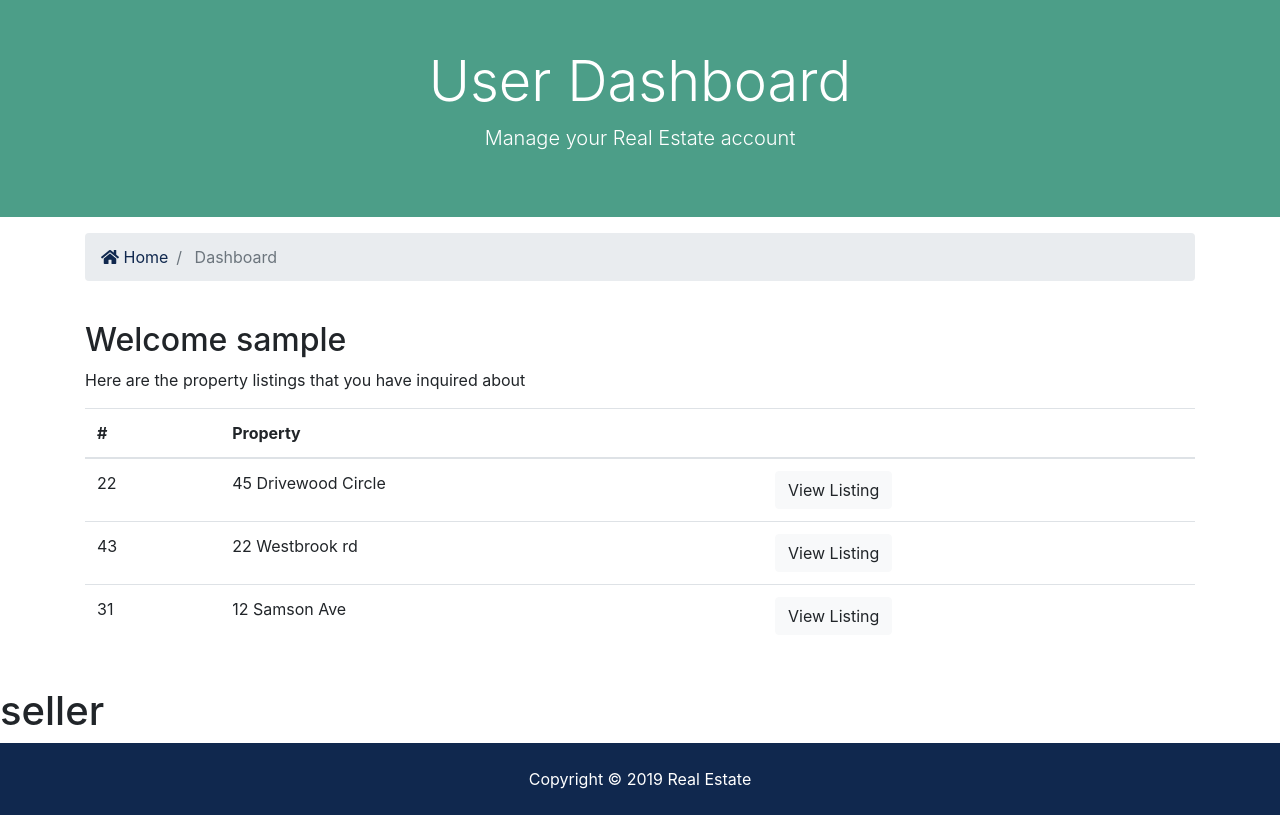
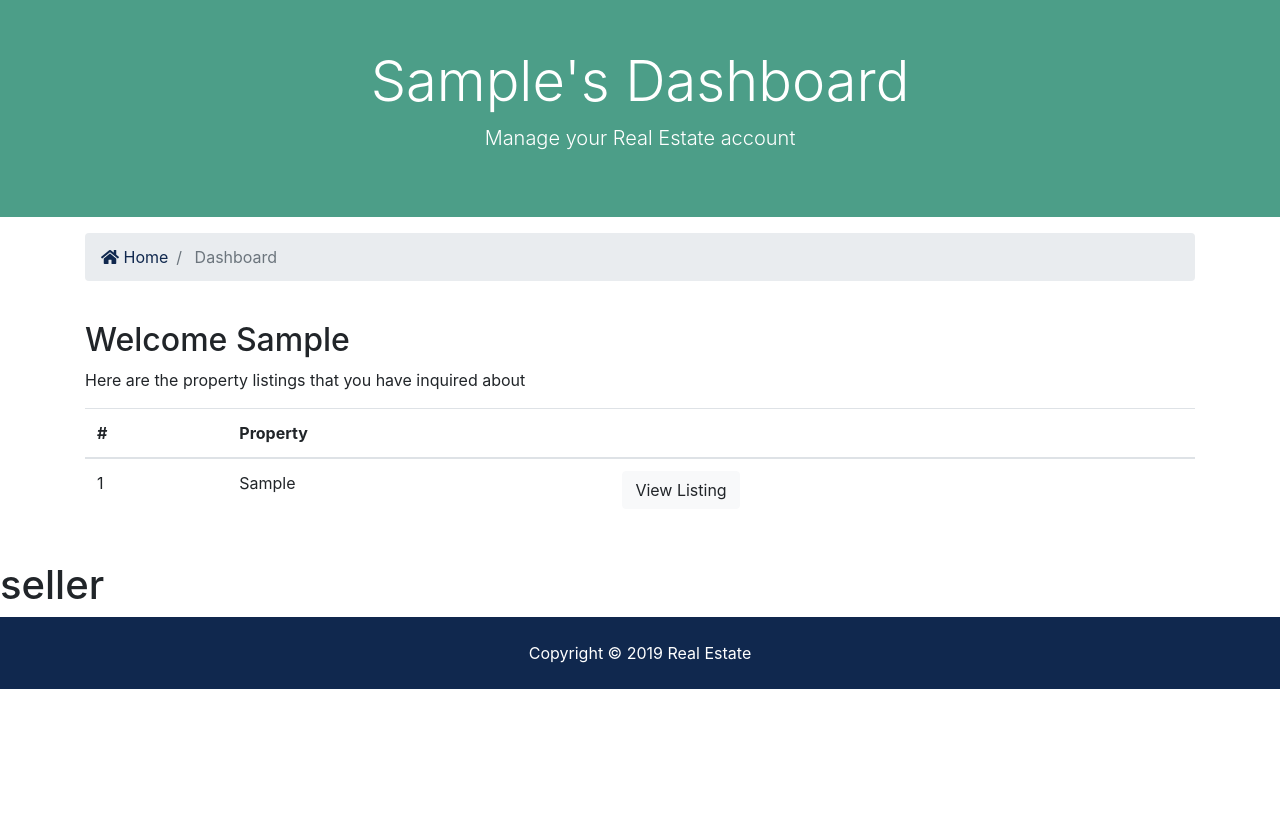
Before and after one commit to aayushgupta97/RealEstate_Django_TTN, a Django app: page /accounts/dashboard/ in a window 1280 px wide. Shown: the part 112-927 px from the top of the page. After the commit the page ends 801 px from the top, so only its background shows below. Run offline with Django 3.2, Linux system fonts and the light colour scheme; a user stored in the database is signed in; tables that the repository leaves empty hold one stand-in row (values such as "Sample post"); some libraries are stand-ins or nearby versions.

Commit message:
dynamic buyer dashboard

```diff
--- a/accounts/templates/accounts/dashboard.html
+++ b/accounts/templates/accounts/dashboard.html
@@ -1,12 +1,12 @@
 {% extends 'base.html' %}
-
+{% load username_capitalize %}
 {% block content %}
 
  <section id="showcase-inner" class="py-5 text-white">
     <div class="container">
       <div class="row text-center">
         <div class="col-md-12">
-          <h1 class="display-4">User Dashboard</h1>
+          <h1 class="display-4">{{ user.username|username_capitalize }}'s Dashboard</h1>
           <p class="lead">Manage your Real Estate account</p>
         </div>
       </div>
@@ -34,7 +34,8 @@
     <div class="container">
       <div class="row">
         <div class="col-md-12">
-          <h2>Welcome {{ request.user }}</h2>
+          <h2>Welcome {{ user.first_name }}</h2>
+            {% if contacts %}
               <p>Here are the property listings that you have inquired about</p>
               <table class="table">
                 <thead>
@@ -45,29 +46,20 @@
                   </tr>
                 </thead>
                 <tbody>
+                {% for contact in contacts %}
                   <tr>
-                <td>22</td>
-                <td>45 Drivewood Circle</td>
+                    <td>{{ contact.id }}</td>
+                    <td>{{ contact.property }}</td>
                     <td>
-                  <a class="btn btn-light" href="#">View Listing</a>
+                      <a class="btn btn-light" href="{% url 'property' contact.property_id %}">View Listing</a>
                     </td>
                   </tr>
-              <tr>
-                <td>43</td>
-                <td>22 Westbrook rd</td>
-                <td>
-                  <a class="btn btn-light" href="#">View Listing</a>
-                </td>
-              </tr>
-              <tr>
-                <td>31</td>
-                <td>12 Samson Ave</td>
-                <td>
-                  <a class="btn btn-light" href="#">View Listing</a>
-                </td>
-              </tr>
+                {% endfor %}
                 </tbody>
               </table>
+            {% else %}
+                <p>You have not made any enquiries </p>
+            {% endif %}
         </div>
       </div>
     </div>
--- /dev/null
+++ b/accounts/templatetags/username_capitalize.py
@@ -0,0 +1,8 @@
+from django import template
+
+register = template.Library()
+
+
+@register.filter()
+def username_capitalize(value):
+    return value.capitalize()
--- a/accounts/views.py
+++ b/accounts/views.py
@@ -2,6 +2,7 @@ from django.shortcuts import render, redirect
 from django.contrib import messages, auth
 from django.contrib.auth.models import User
 from .models import Users
+from contacts.models import Contact
 
 
 # Create your views here.
@@ -91,4 +92,9 @@ def dashboard(request):
     # }
     # if not request.user.photo:
     #     request.user.photo = '/default.jpg'
-    return render(request, 'accounts/dashboard.html')
+    user_contacts = Contact.objects.order_by('-contact_date').filter(user_id=request.user.id)
+    context = {
+        'contacts': user_contacts,
+
+    }
+    return render(request, 'accounts/dashboard.html', context)
```
Also changed, not shown: accounts/templatetags/__init__.py (added). Lines whose indentation alone changed are shown as unchanged.
